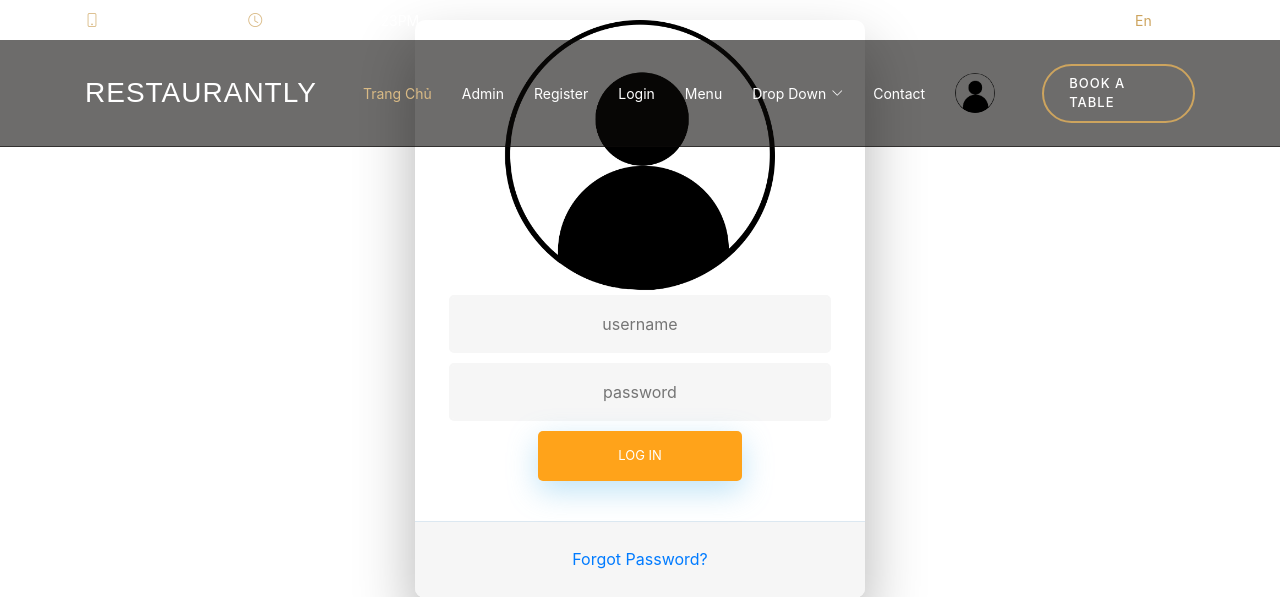
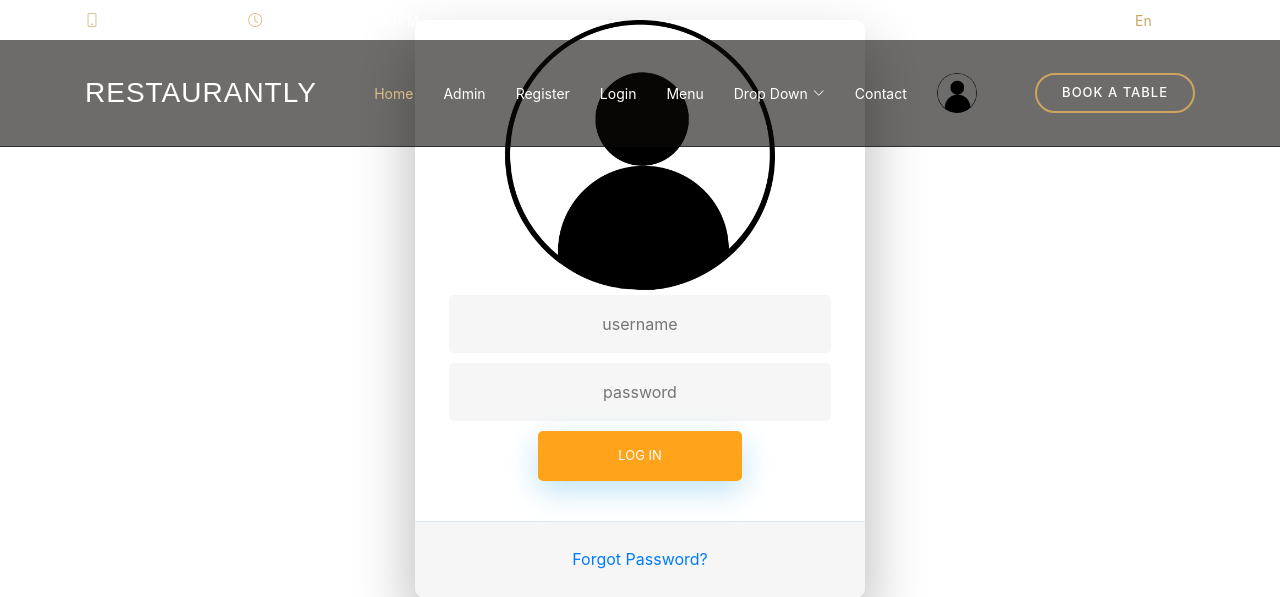
Before and after one commit to ttken01/HotelManager, a Flask app: page /user-login in a window 1280 px wide. Shown: the top 597 px of the page. Run offline with Flask 2, Linux system fonts and the light colour scheme; data comes from the database, SQL or seed files in the repository; some libraries are stand-ins or nearby versions.

Commit message:
change header

```diff
--- a/hotelapp/templates/layout/header.html
+++ b/hotelapp/templates/layout/header.html
@@ -25,7 +25,7 @@
 
     <nav id="navbar" class="navbar order-last order-lg-0">
       <ul>
-        <li><a class="nav-link scrollto active" href="/">Trang Chủ</a></li>
+        <li><a class="nav-link scrollto active" href="/">Home</a></li>
         <li><a class="nav-link scrollto" href="/admin">Admin</a></li>
 
       {% if current_user.is_authenticated %}
```
